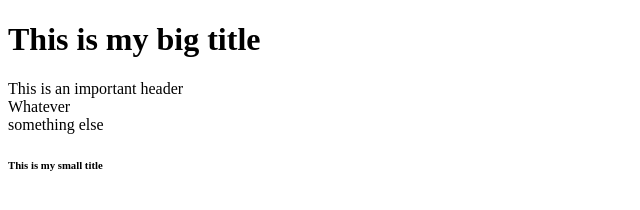
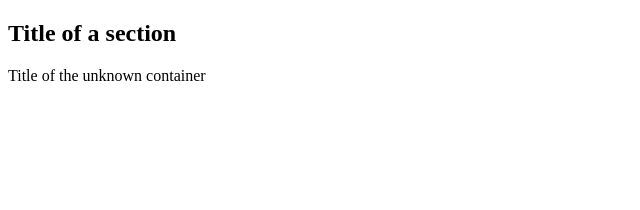
Before and after one commit to techofficer20/KakaoTalk_Theory, a plain HTML site: page index.html in a window 1280 px wide. Shown: the whole page, without its empty margins (0-640 px from the left). Drawn offline with Linux system fonts and the light colour scheme.

Commit message:
2-7. Giving our tags a name (ID's and Classes)

```diff
--- a/index.html
+++ b/index.html
@@ -7,15 +7,16 @@
     <title>This is my title</title>
   </head>
   <body>
-    <!-- Semantic tag -->
-    <h1>This is my big title</h1>
-    <!-- Semantic tag -->
-    <header>This is an important header</header>
-    <!-- Non Semantic tag. 박스 같은 것이 필요할 때 사용. -->
-    <div>Whatever</div>
-    <!-- Non Semantic tag. 텍스트를 위한 컨테이너 사용 시 사용. -->
-    <span>something else</span>
-    <!-- Semantic tag -->
-    <h6>This is my small title</h6>
+    <section>
+      <!-- id는 고유한 것, class는 중복 사용 가능. -->
+      <header id="headerNumberOne" class="defaultHeader">
+        <h1>Title of a section</h1>
+      </header>
+    </section>
+    <div>
+      <header id="differentHeader" class="defaultHeader">
+        Title of the unknown container
+      </header>
+    </div>
   </body>
 </html>
```
